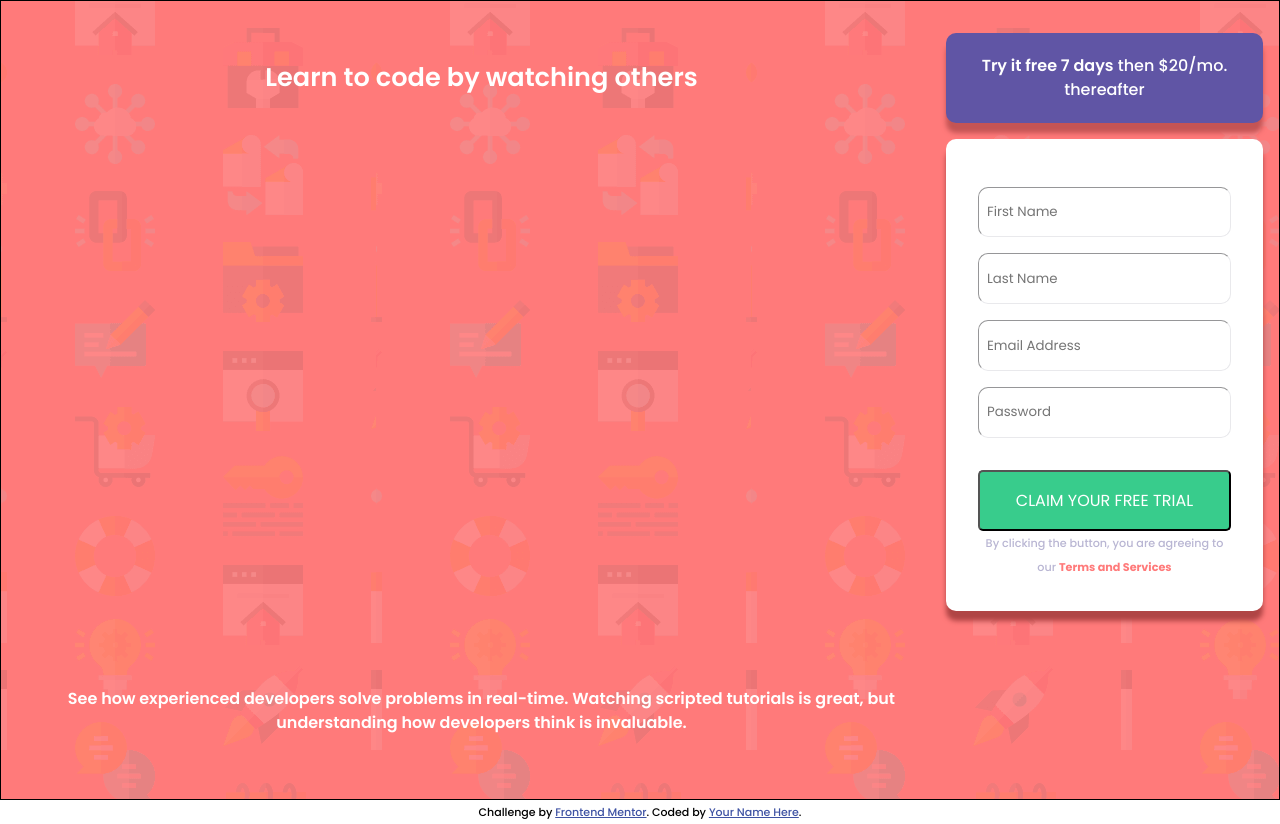
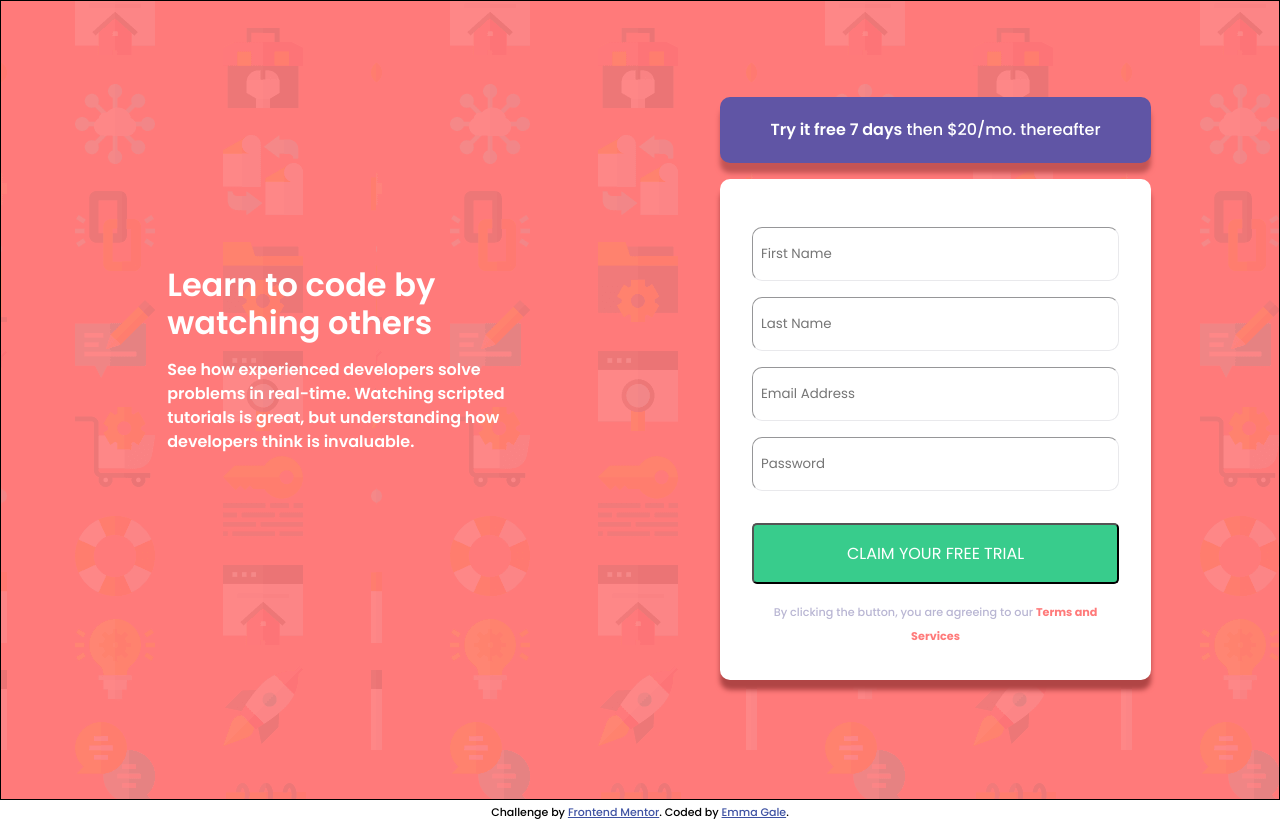
Before and after one commit to emjogale/sign-up-form, a plain HTML site: page index.html in a window 1280 px wide. Drawn offline with Linux system fonts and the light colour scheme.

Commit message:
adding in styles for desktop view

```diff
--- a/index.html
+++ b/index.html
@@ -55,7 +55,10 @@
 				Challenge by
 				<a href="https://www.frontendmentor.io?ref=challenge" target="_blank"
 					>Frontend Mentor</a
-				>. Coded by <a href="#">Your Name Here</a>.
+				>. Coded by
+				<a href="https://www.frontendmentor.io/profile/emjogale" target="_blank"
+					>Emma Gale</a
+				>.
 			</p>
 		</footer>
 	</body>
--- a/style.css
+++ b/style.css
@@ -15,7 +15,6 @@ body {
 
 /* container styles */
 .container {
-	border: 1px solid black;
 	display: flex;
 	flex-direction: column;
 	min-height: 100vh;
@@ -73,7 +72,7 @@ input {
 	display: block;
 	position: relative;
 	width: 100%;
-	padding: 0.9rem 0.5rem;
+	padding: 1rem 0.5rem;
 	border-radius: 10px;
 	border-width: 0.2px;
 	border-color: hsl(240, 7%, 92%);
@@ -95,16 +94,13 @@ input {
 h5 {
 	font-size: 0.7rem;
 	color: hsl(246, 25%, 77%);
+	margin-top: 1rem;
 }
 
 .red {
 	color: hsl(0, 100%, 74%);
 	font-weight: 700;
 }
-
-/* label {
-	position: absolute;
-} */
 
 /* attribution styles */
 .attribution {
@@ -118,6 +114,32 @@ h5 {
 /* desktop styles  */
 @media only screen and (min-width: 1025px) {
 	.container {
+		border: 1px solid black;
 		flex-direction: row;
+		padding-right: 5rem;
+	}
+	header {
+		max-width: 50%;
+		justify-content: center;
+		margin: 0 2rem;
+		padding: 0 10%;
+		text-align: left;
+		margin-bottom: 5rem;
+	}
+
+	h1 {
+		font-size: 2rem;
+		line-height: 1.2;
+	}
+
+	.form-container {
+		margin: 2rem 3rem;
+		display: flex;
+		flex-direction: column;
+		justify-content: stretch;
+	}
+
+	h2 {
+		margin-top: 2rem;
 	}
 }
```
